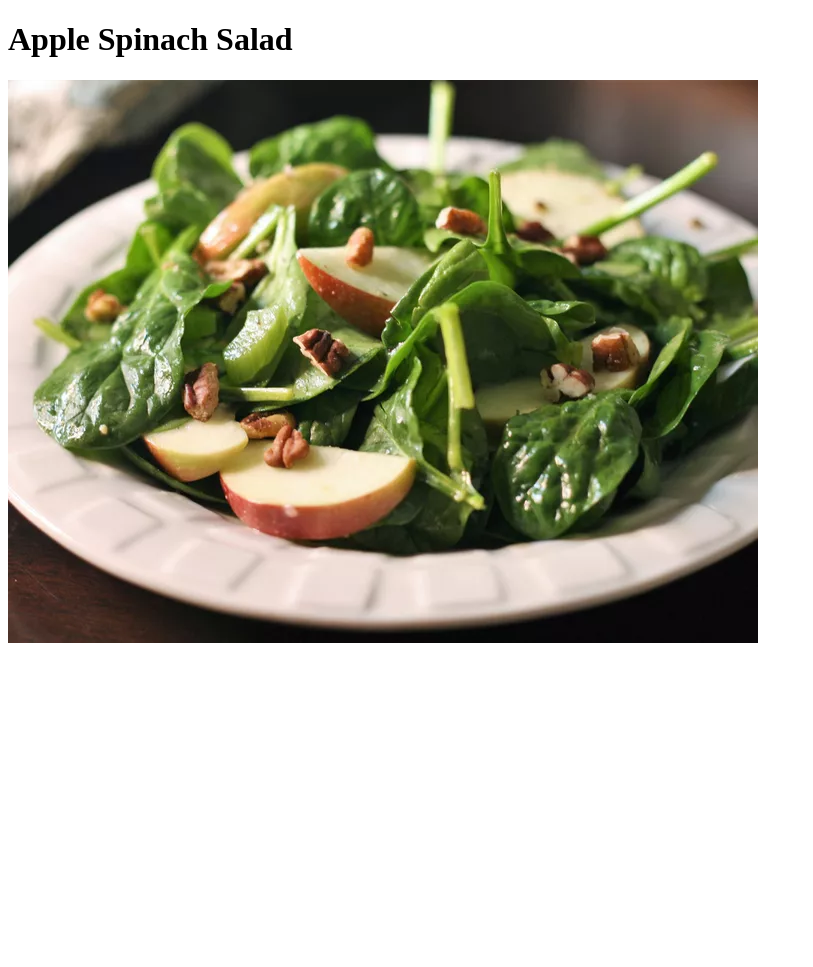
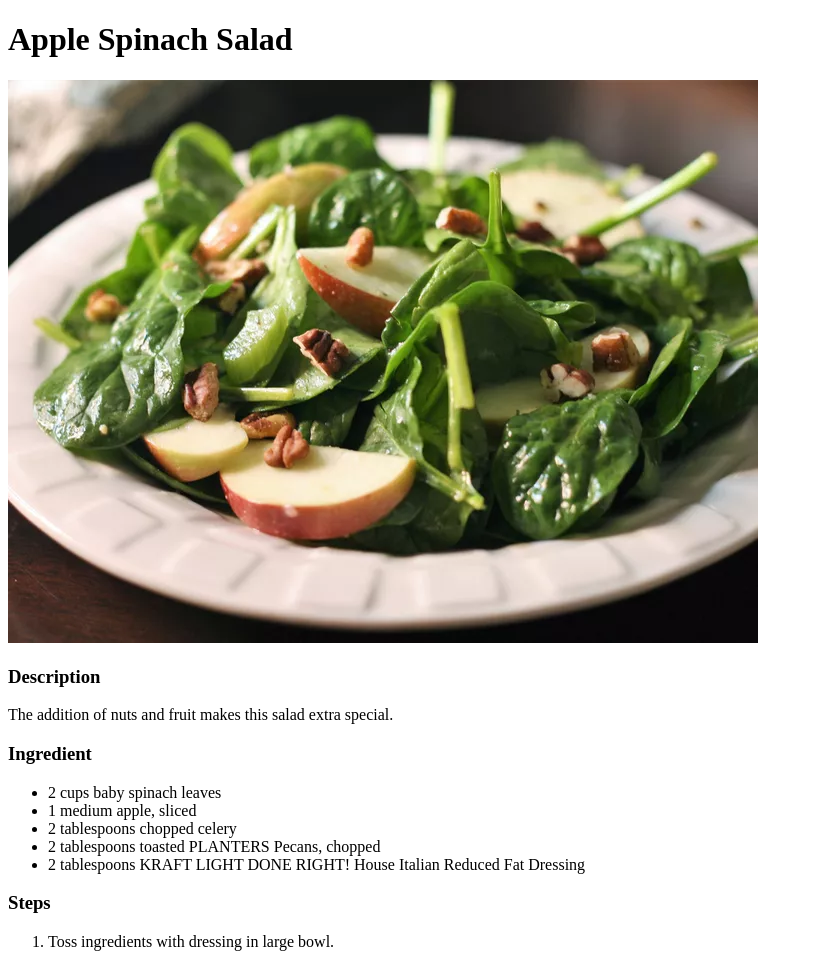
Before and after one commit to YuriYangJJ/odin-recipes, a plain HTML site: page recipes/apple_spinach_salad.html in a window 1280 px wide. Shown: the whole page, without its empty margins (0-813 px from the left). Before the commit the page ends 800 px from the top, so only its background shows below. Drawn offline with Linux system fonts and the light colour scheme.

Commit message:
Finish recipes of apple spinach salad boilplate

```diff
--- a/recipes/apple_spinach_salad.html
+++ b/recipes/apple_spinach_salad.html
@@ -8,6 +8,19 @@
 <body>
     <h1>Apple Spinach Salad</h1>
     <img src="/images/129820-Apple-Spinach-Salad-2000-a5f9f58a43fe48fca6ee2760f69fdd9b.webp" alt="Apple Spinach Salad">
-
+    <h3>Description</h3>
+    <p>The addition of nuts and fruit makes this salad extra special.</p>
+    <h3>Ingredient</h3>
+    <ul>
+        <li>2 cups baby spinach leaves</li>
+        <li>1 medium apple, sliced</li>
+        <li>2 tablespoons chopped celery</li>
+        <li>2 tablespoons toasted PLANTERS Pecans, chopped</li>
+        <li>2 tablespoons KRAFT LIGHT DONE RIGHT! House Italian Reduced Fat Dressing</li>
+    </ul>
+    <h3>Steps</h3>
+    <ol>
+        <li>Toss ingredients with dressing in large bowl.</li>
+    </ol>
 </body>
 </html>
```
